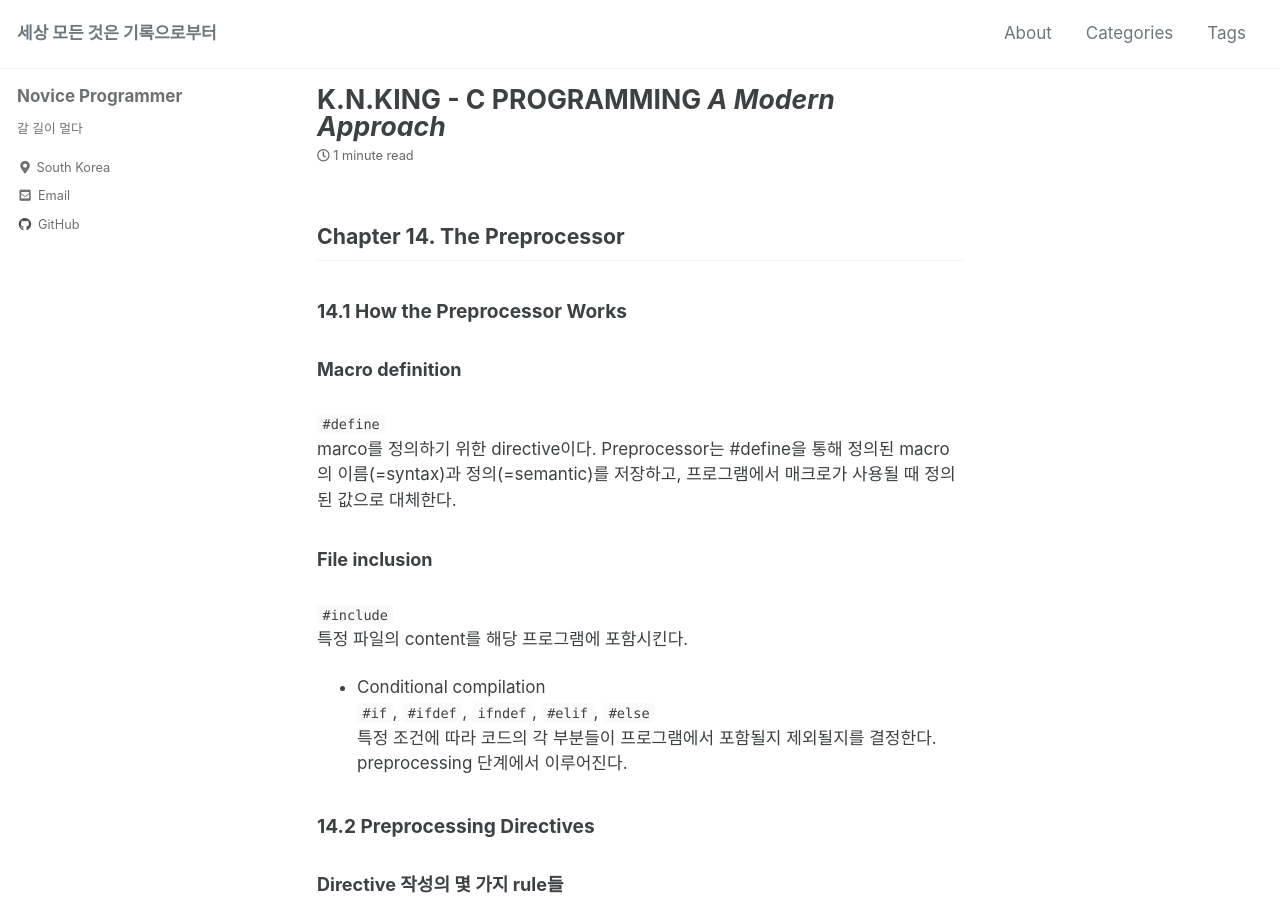
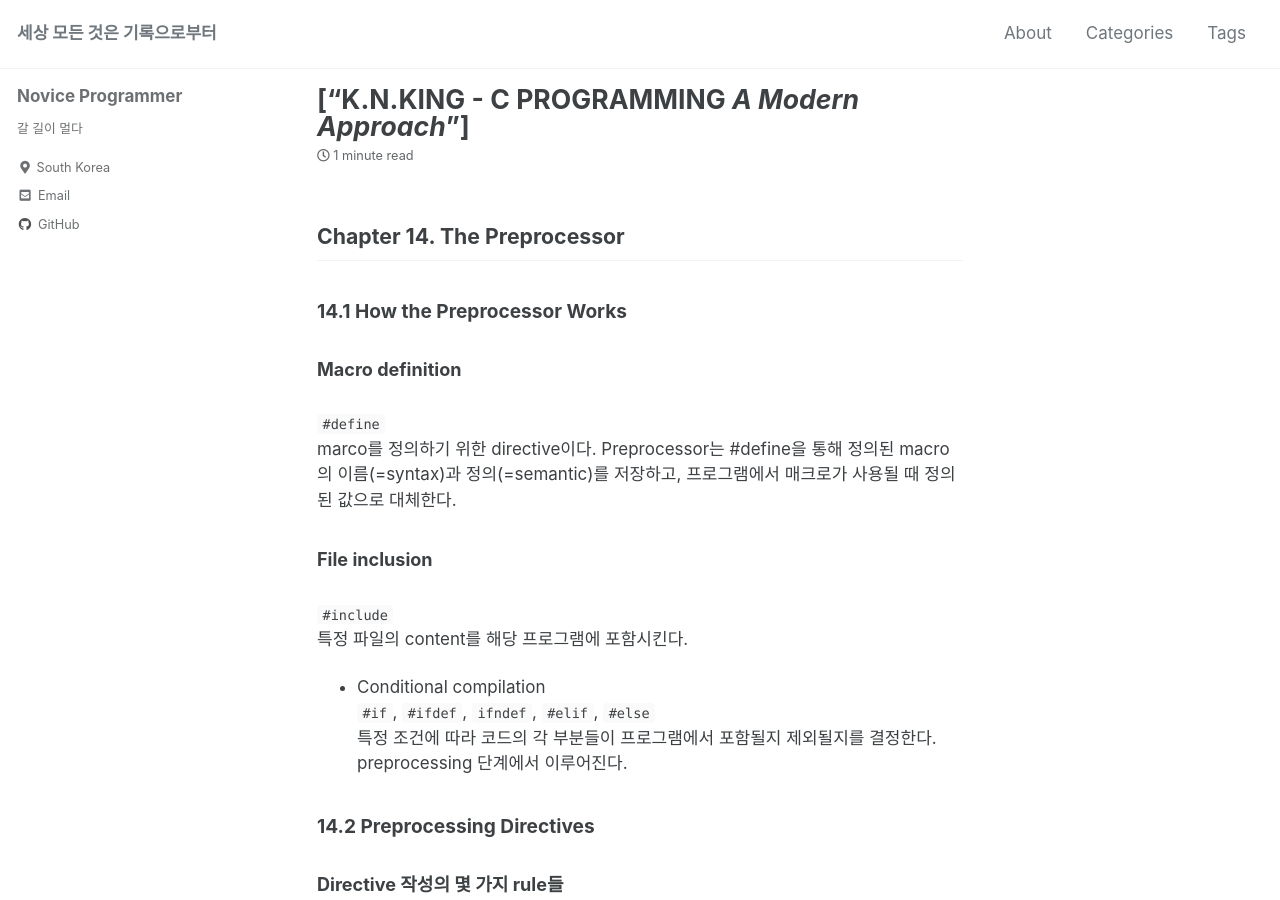
Before and after one commit to JuTaK97/JuTaK97.github.io, a Jekyll site: the page built from _posts/2022-03-10-C-14.md, in a window 1280 px wide and 900 px high. Built offline with Jekyll 4.4.1, drawn with Linux system fonts in a browser that asks for light colours; cached includes are drawn as plain includes.

Commit message:
Update 2022-03-10-C-14.md

```diff
--- a/_posts/2022-03-10-C-14.md
+++ b/_posts/2022-03-10-C-14.md
@@ -1,5 +1,6 @@
 ---
-title : "K.N.KING - C PROGRAMMING *A Modern Approach*"
+title :
+  - K.N.KING - C PROGRAMMING *A Modern Approach*
 categories :
   - C
 tags :
```
